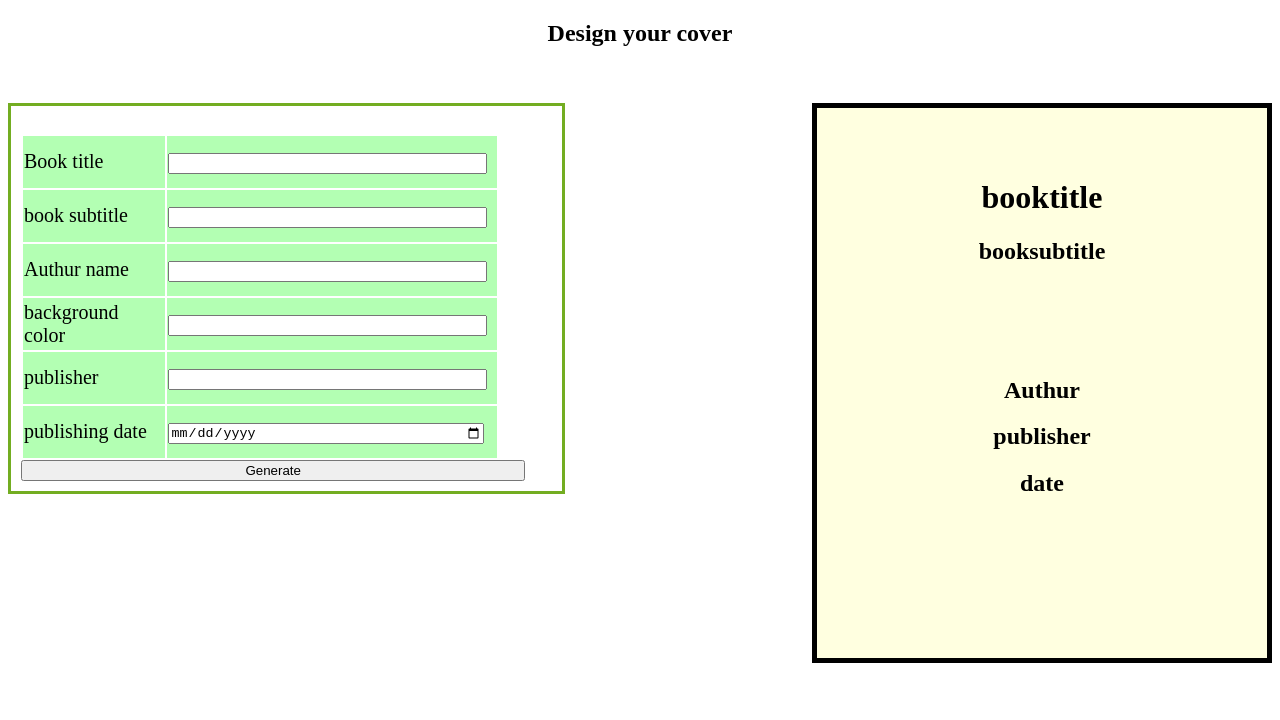
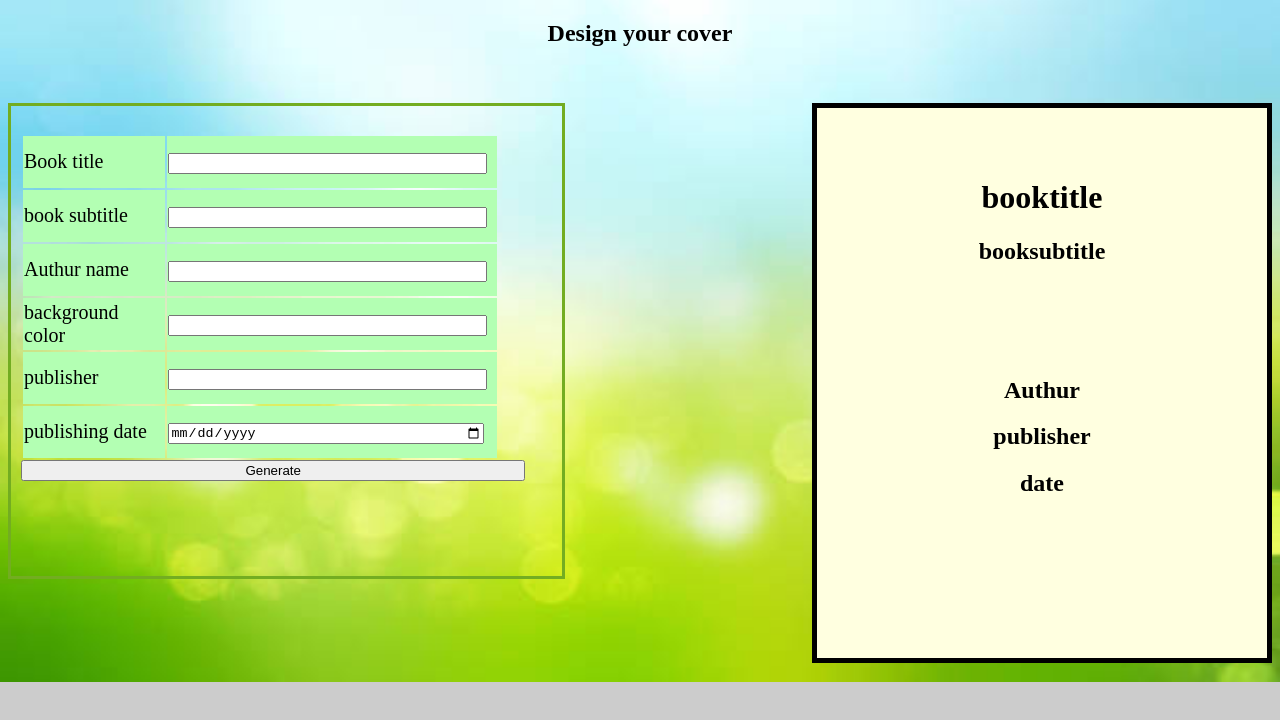
Before and after one commit to ehababdelghany/softwareengineeringass, a plain HTML site: page index.html in a window 1280 px wide. Drawn offline with nearby package versions, Linux system fonts and the light colour scheme.

Commit message:
Add files via upload

```diff
--- a/style.css
+++ b/style.css
@@ -1,8 +1,16 @@
+body {
+    background-image: url("692641848-612x612.jpg");
+    background-color: #cccccc;
+    height: 100%;
+  background-position: center;
+  background-repeat: no-repeat;
+  background-size: cover;
+}
 .inputt {float: left;
   width: 42%;
   border: 3px solid #73AD21;
   padding: 10px;
-  height:90%;
+  height:450px;
  }
  .cover {float: right;
    width: 350px;
```
Also changed, not shown: 692641848-612x612.jpg (added).
